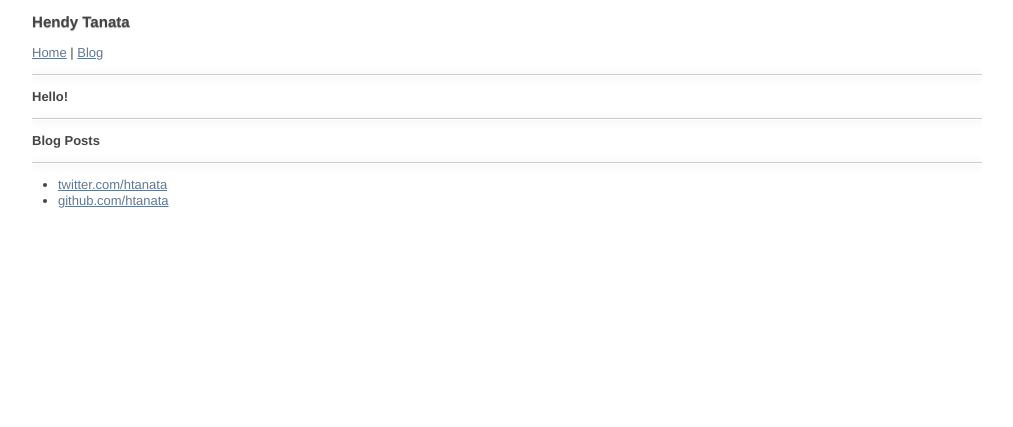
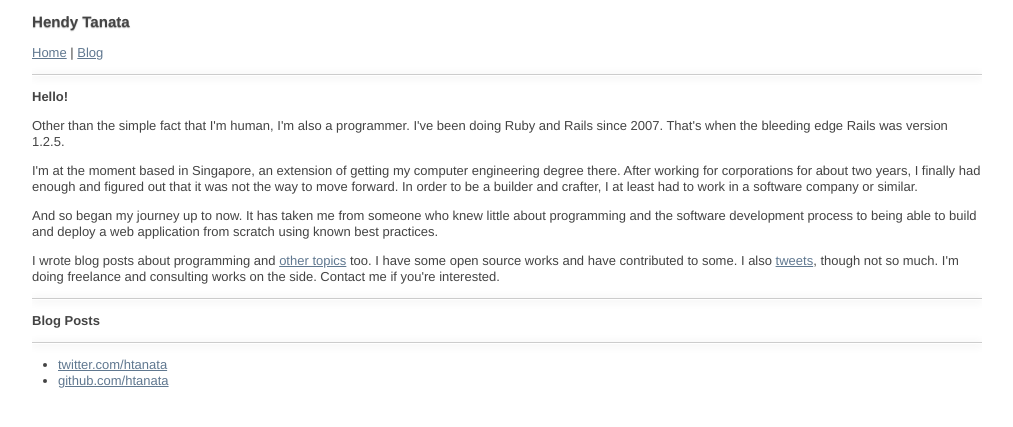
Before and after one commit to htanata/htanata.github.com, a Jekyll site: the page built from index.html, in a window 1280 px wide. Shown: the top 427 px of the page, without its empty margins (133-1146 px from the left). Built offline with Jekyll 4.4.1, drawn with Linux system fonts in a browser that asks for light colours; nearby versions of some CDN libraries.

Commit message:
Intro write up.

```diff
--- a/index.html
+++ b/index.html
@@ -5,6 +5,32 @@ layout: default
   <header>
     <h1>Hello!</h1>
   </header>
+  <p>
+    Other than the simple fact that I'm human, I'm also a programmer. I've been
+    doing Ruby and Rails since 2007. That's when the bleeding edge Rails was
+    version 1.2.5.
+  </p>
+  <p>
+    I'm at the moment based in Singapore, an extension of getting my computer
+    engineering degree there. After working for corporations for about two
+    years, I finally had enough and figured out that it was not the way to move
+    forward. In order to be a builder and crafter, I at least had to work in a
+    software company or similar.
+  </p>
+  <p>
+    And so began my journey up to now. It has taken me from someone who knew
+    little about programming and the software development process to being able
+    to build and deploy a web application from scratch using known best
+    practices.
+  </p>
+  <p>
+    I wrote blog posts about programming and
+    <a href="http://blog.hendytanata.com">other topics</a> too. I have some open
+    source works and have contributed to some. I also
+    <a href="http://twitter.com/htanata">tweets</a>, though not so much. I'm
+    doing freelance and consulting works on the side. Contact me if you're
+    interested.
+  </p>
 </section>
 
 <hr />
```
